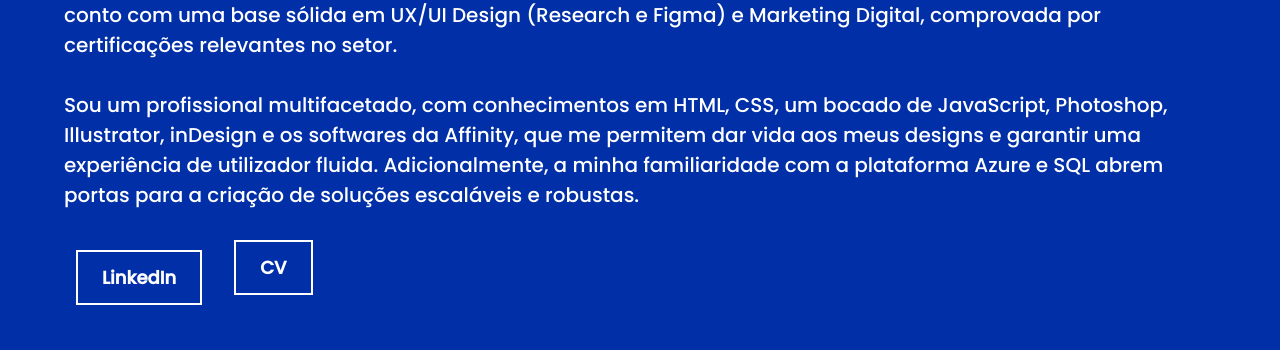
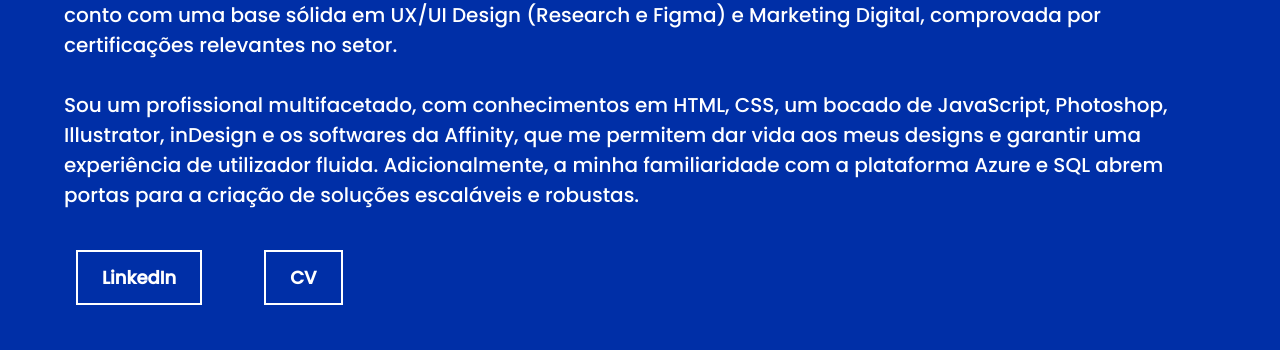
Before and after one commit to vitor-As/portfolio.github.io, a plain HTML site: page index.html in a window 1280 px wide. Shown: the part 339-689 px from the top of the page. Drawn offline with Linux system fonts and the light colour scheme.

Commit message:
Update css.css

```diff
--- a/css.css
+++ b/css.css
@@ -116,6 +116,13 @@ a {
     gap: 20px;
     margin-top: 10px;
     margin-left: 60px;
+  }
+
+.button-containerTwo {
+    display: flex;
+    gap: 20px;
+    margin-top: 10px;
+    margin-left: 30px;
   }
 
   .button {
```
